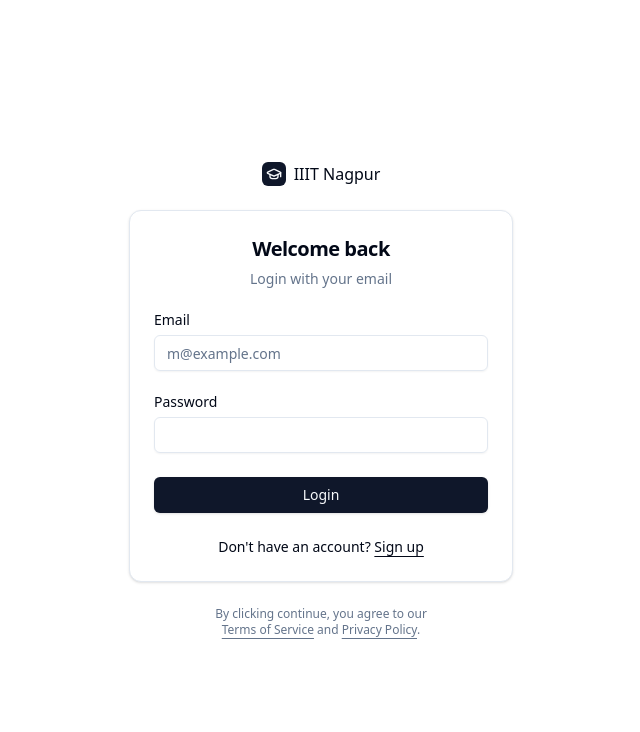
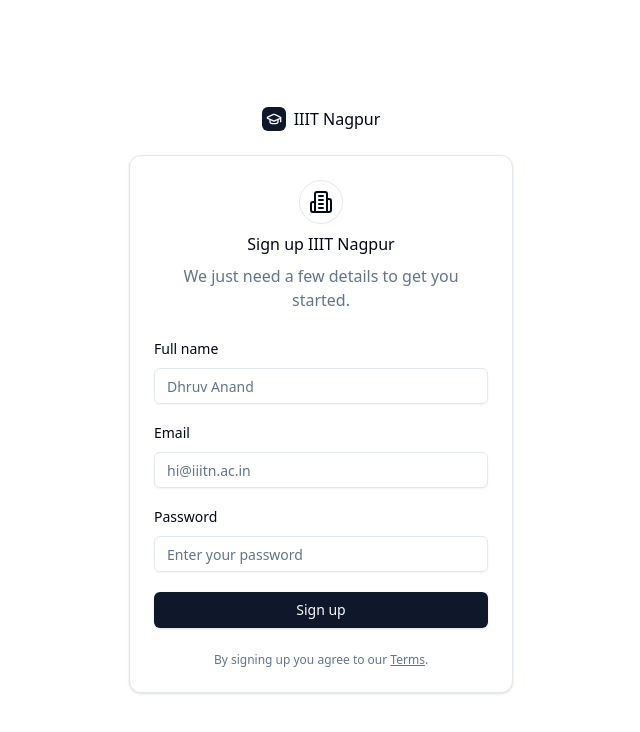
Before and after one commit to iDCoded/rec-gen-iiitn, a React (Vite) app: page / in a window 1280 px wide. Shown: the top 732 px of the page, without its empty margins (319-959 px from the left). Built offline with nearby package versions, Linux system fonts and the light colour scheme.

Commit message:
Replace LoginPage component with SignupPage in App component

```diff
--- a/src/App.tsx
+++ b/src/App.tsx
@@ -1,10 +1,10 @@
-import LoginPage from "./app/login/page";
+import SignupPage from "./app/signup/page";
 
 function App() {
 	return (
 		<>
 			<div className="flex flex-col justify-center items-center min-h-screen">
-				<LoginPage />
+				<SignupPage />
 			</div>
 		</>
 	);
```
